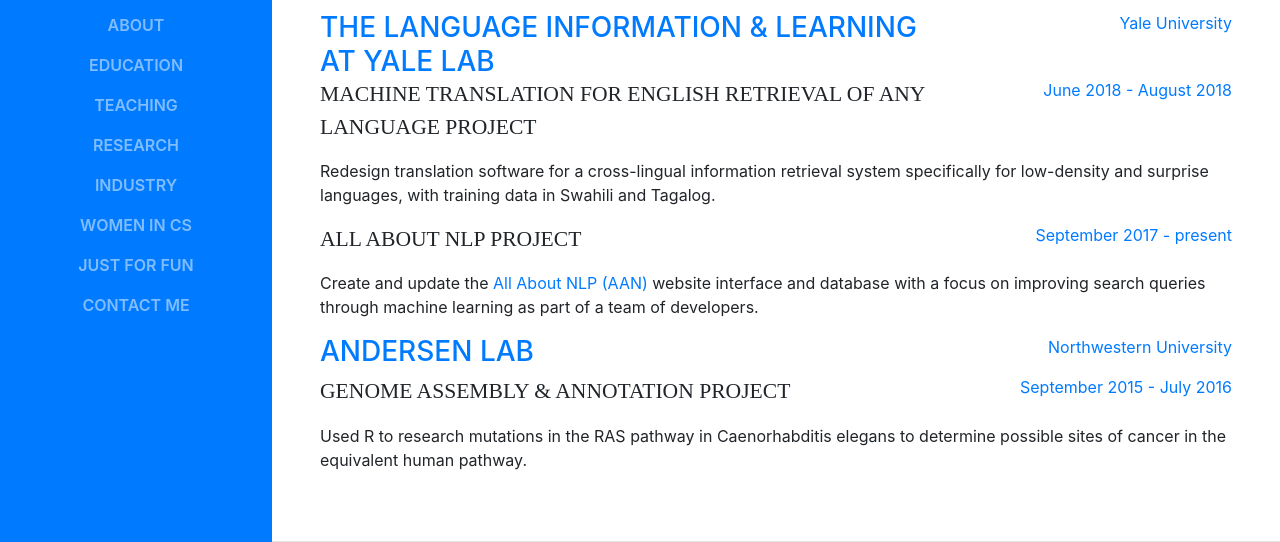
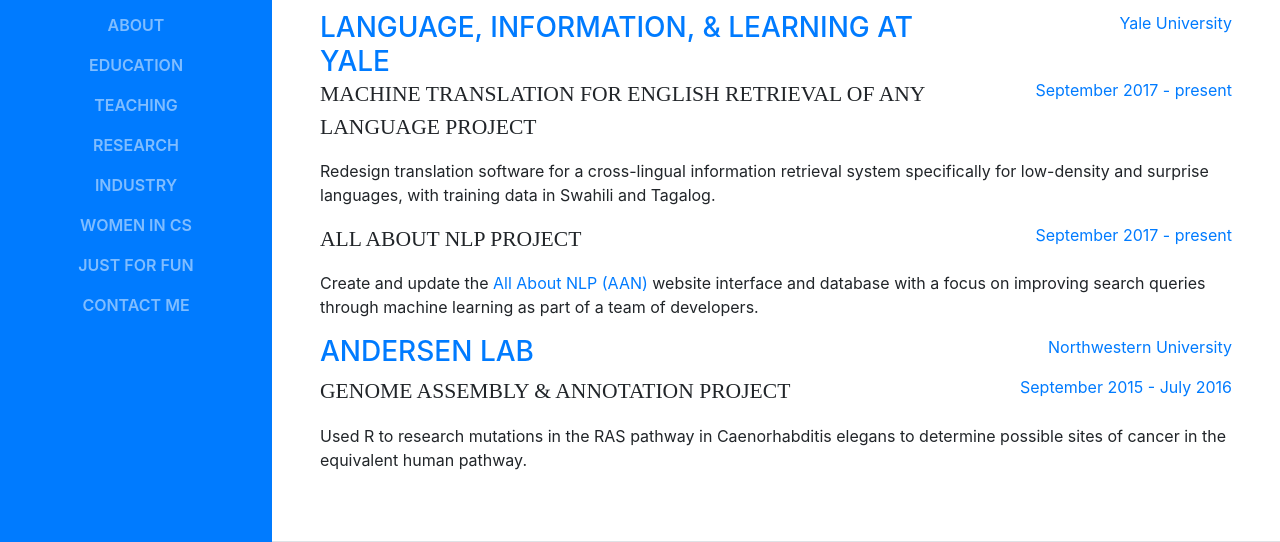
Before and after one commit to CMWesterfield16/Caitlin-Westerfield-Site, a website with bundled scripts: page research.html in a window 1280 px wide. Shown: the part 258-800 px from the top of the page. Built offline with nearby package versions, Linux system fonts and the light colour scheme; a web font is replaced by a local one.

```diff
--- a/research.html
+++ b/research.html
@@ -84,7 +84,7 @@
           <div class="resume-item d-flex flex-column flex-md-row">
             <div class="resume-content mr-auto">
               <a href="https://yale-lily.github.io/">
-                <h3 class="mb-0">The Language Information & Learning at Yale Lab</h3></a>
+                <h3 class="mb-0">Language, Information, & Learning at Yale</h3></a>
             </div>
             <div class="resume-date text-md-right">
               <span class="text-primary">
@@ -98,7 +98,7 @@
             </div>
             <div class="resume-date text-md-right">
               <span class="text-primary">
-                <p>June 2018 - August 2018</p></span>
+                <p>September 2017 - present</p></span>
             </div>
           </div>
 
```
Also changed, not shown: fun.html (+3 -3 lines), img/running/blue.png.
